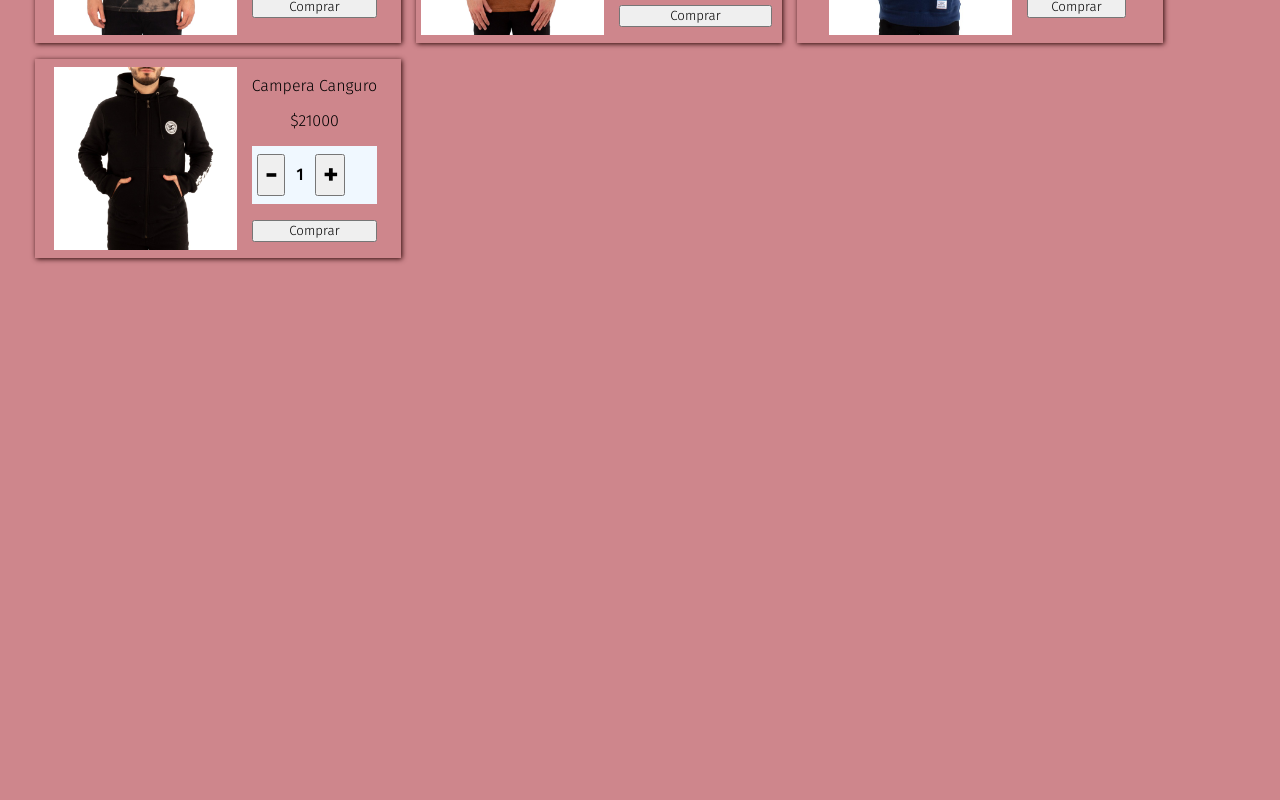
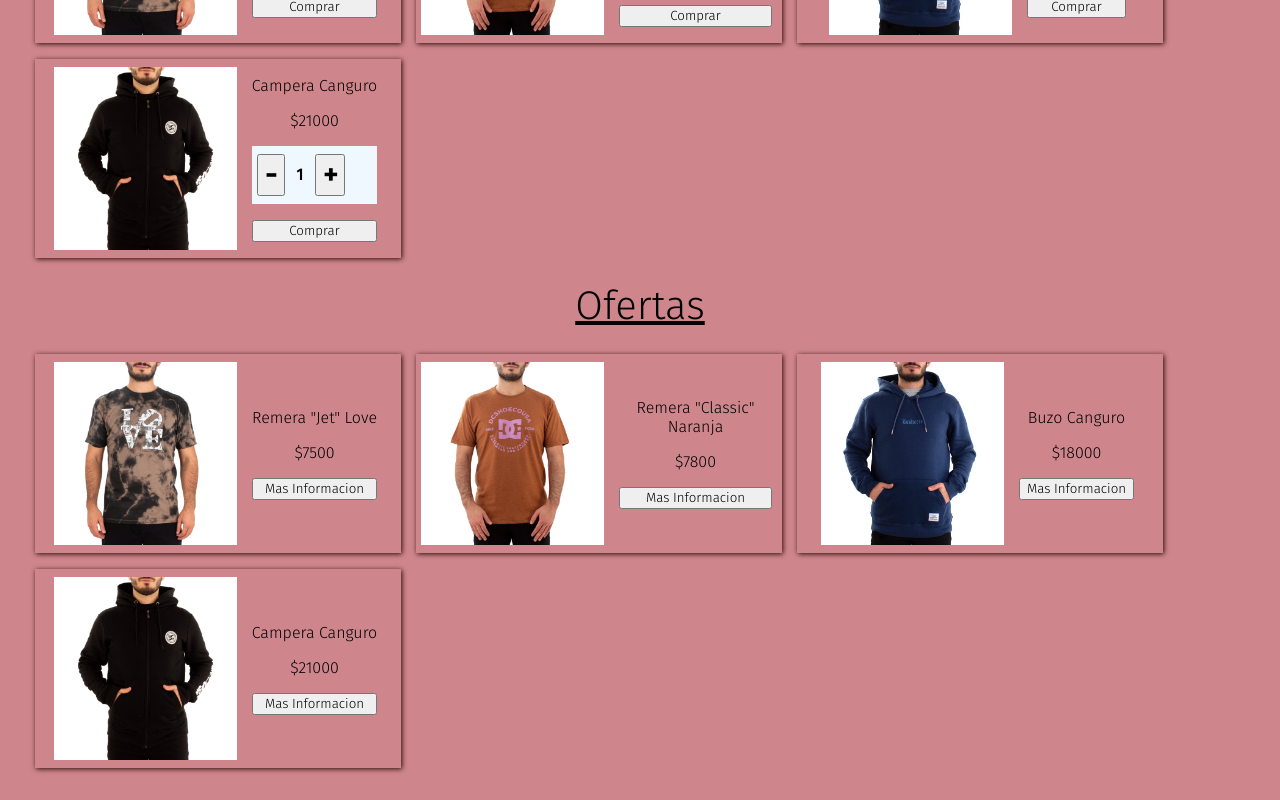
Before and after one commit to EmaSanz24/React-JS, a React (Create React App) app in the folder valdeorras/: page / in a window 1280 px wide. Shown: the part 378-1178 px from the top of the page. Before the commit the page ends 800 px from the top, so only its background shows below. Built offline with nearby package versions, Linux system fonts and the light colour scheme.

Commit message:
Catalogo con Maps y Promises

```diff
--- /dev/null
+++ b/valdeorras/src/components/Item/Item.js
@@ -0,0 +1,18 @@
+
+
+
+const Item = ({data}) => {
+    const {title, image, price} = data
+    return(
+        <div className= "item-product">
+            <img src={`/assets/Products/${image}`} alt= "Imagen Producto"/>
+            <div className='product-details'>
+                <p>{title}</p>
+                <span>${price}</span>
+                <button className='boton'>Mas Informacion</button>
+
+            </div>
+        </div>
+    )
+}
+export default Item
--- a/valdeorras/src/components/ItemCount/ItemCount.js
+++ b/valdeorras/src/components/ItemCount/ItemCount.js
@@ -8,7 +8,7 @@ const ItemCount = ({stock, initial}) => {
         {setCount (count + 1)}
     }
     const onRemove =()=>{
-        if (count>1)
+        if (count>initial)
         {setCount (count - 1)}
     }
     return(
--- /dev/null
+++ b/valdeorras/src/components/ItemList/ItemList.js
@@ -0,0 +1,13 @@
+import Item from '../Item/Item'
+
+const ItemList = ({items}) => {
+    return(
+        <>
+            {items.map((product)=>{
+                return <Item key={product.id} data={product}/>
+            })}
+        </>
+    )
+}
+
+export default ItemList
--- a/valdeorras/src/components/ItemListContainer/ItemListContainer.js
+++ b/valdeorras/src/components/ItemListContainer/ItemListContainer.js
@@ -1,7 +1,25 @@
+import {useEffect, useState} from "react"
 import './ItemListContainer.scss'
 import ItemProduct from "../ItemProduct/ItemProduct"
+import products from '../../utils/products.mock'
+import ItemList from '../ItemList/ItemList'
 
 const ItemListContainer = ({greeting}) => {
+
+    const [listProducts, setListProducts] = useState([])
+
+    const getProducts = new Promise ((resolve, reject) => {
+        setTimeout(()=> {
+            resolve(products)
+        }, 2000)
+    })
+    useEffect (()=> {
+        getProducts
+            .then((res)=>{
+                setListProducts(res)
+                console.log(res)
+            })
+    }, [])
 
     return(
         <div className= 'list-products'>
@@ -12,6 +30,11 @@ const ItemListContainer = ({greeting}) => {
                     <ItemProduct title='Buzo Canguro' price={18000} image={'Buzo1.jpg'} stock={7}/>
                     <ItemProduct title='Campera Canguro' price={21000} image={'Campera1.jpg'} stock={10}/>
                 </div>
+            <h2>Ofertas</h2>
+                <div className='product-cards'>
+                    <ItemList items={listProducts}/>
+                </div>
+
         </div>
     )
 }
--- /dev/null
+++ b/valdeorras/src/utils/products.mock.js
@@ -0,0 +1,32 @@
+const products = [
+    {
+        id: 1,
+        title: 'Remera "Jet" Love',
+        price: 7500,
+        image: 'Remera1.jpg',
+        stock: 3,
+    },
+    {
+        id: 2,
+        title: 'Remera "Classic" Naranja',
+        price: 7800,
+        image: 'Remera2.jpg',
+        stock: 5,
+    },
+    {
+        id: 3,
+        title: 'Buzo Canguro',
+        price: 18000,
+        image: 'Buzo1.jpg',
+        stock: 7,
+    },
+    {
+        id: 4,
+        title: 'Campera Canguro',
+        price: 21000,
+        image: 'Campera1.jpg',
+        stock: 10,
+    },
+]
+
+export default products
```
